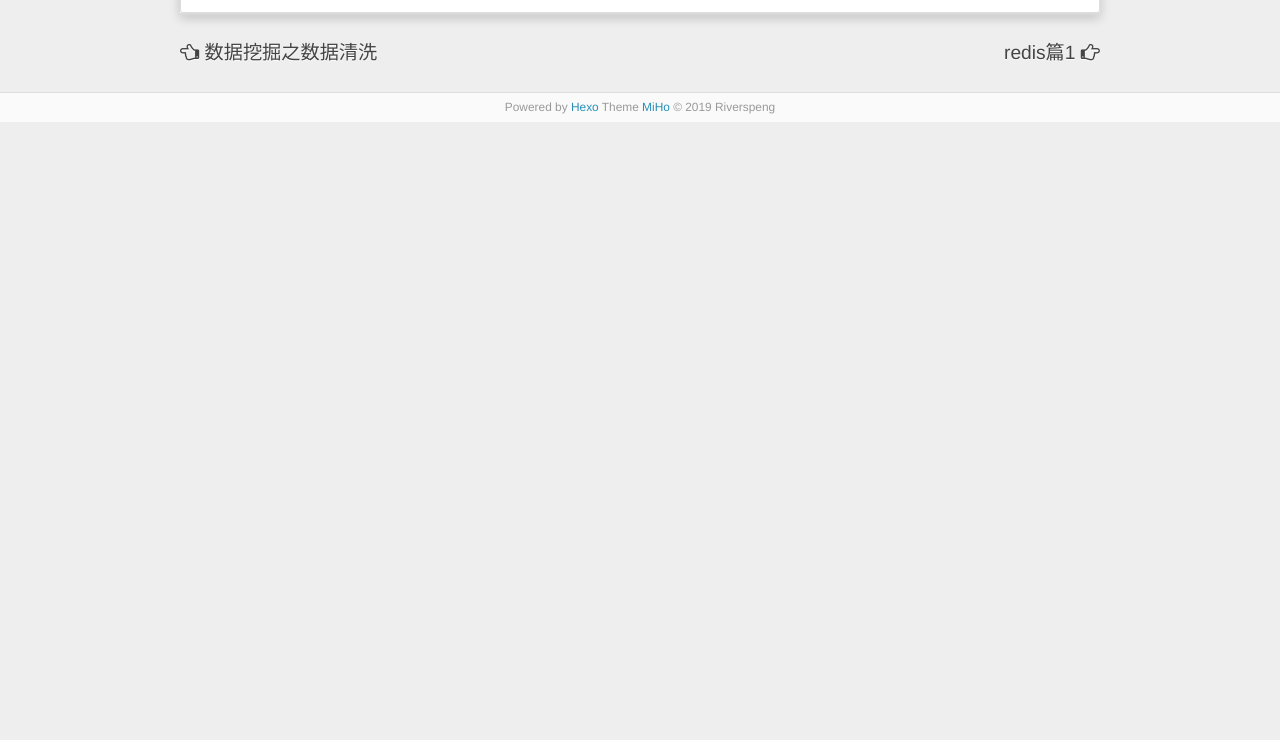
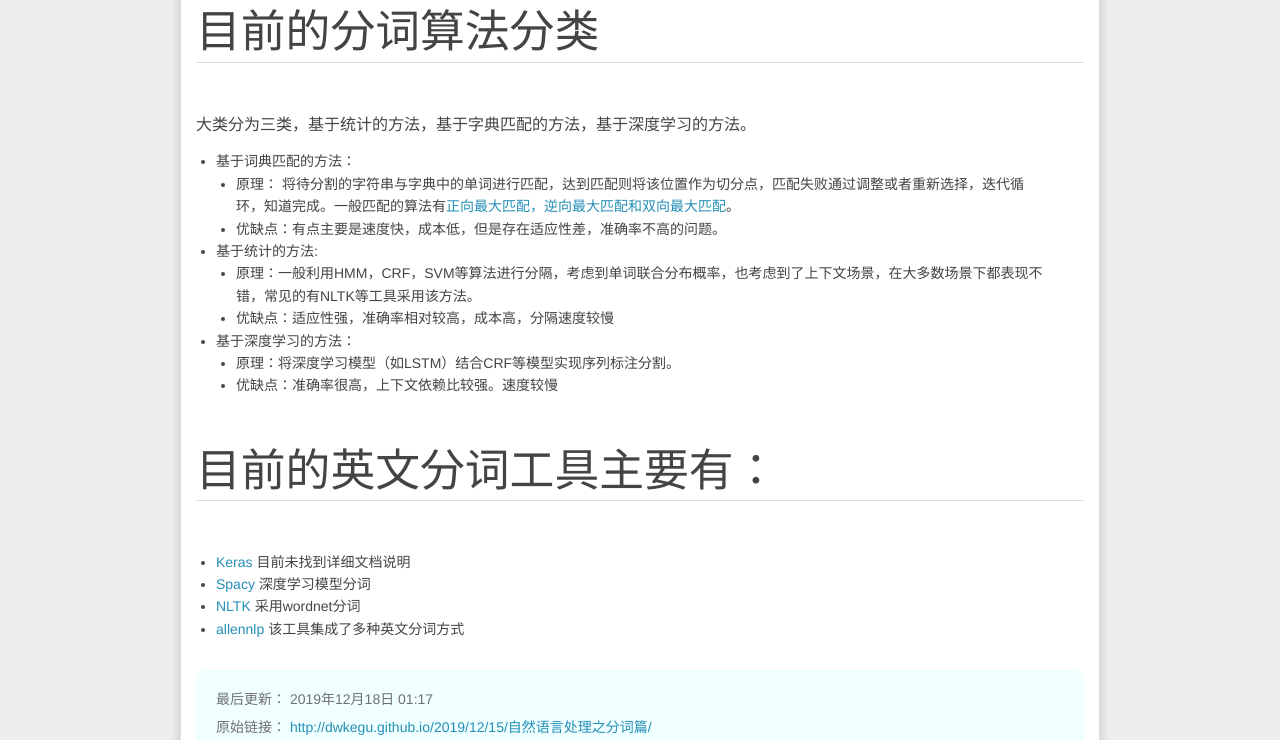
Before and after one commit to dwkegu/dwkegu.github.io, a plain HTML site: page 2019/12/15/自然语言处理之分词篇/index.html in a window 1280 px wide. Shown: the part 867-1607 px from the top of the page. Before the commit the page ends 989 px from the top, so only its background shows below. Drawn offline with nearby package versions, Linux system fonts and the light colour scheme; some packages are replaced by stand-ins of ours; a script that the page names is missing.

Commit message:
Site updated: 2019-12-18 01:17:19

```diff
--- a/2019/12/15/自然语言处理之分词篇/index.html
+++ b/2019/12/15/自然语言处理之分词篇/index.html
@@ -8,17 +8,17 @@
 
     <meta name="keywords" content="machine learning, deep learning, data mining, NLP">
 
-  <meta name="description" content="机器学习，数据挖掘，NLP技术博客">
+  <meta name="description" content="自然语言处理中的分词作用自然语言处理过程中，经常拿到的原始数据都是非结构化的数据，比如英文中，拿到的字符串数据，并不是一个个单词对象，需要逐个将单词分隔开，得到单词的序列，英文中这个问题稍微简单点。因为大多数英文单词之间都有空格隔开，碰到的问题主要是很多英文单词词态有多种。相比而言，中文分词就复杂得多，中文字符串中的词没有明显的分隔符号，需要从语义层面进行分隔。 目前的分词算法分类大类分为三类，基">
 <meta property="og:type" content="article">
 <meta property="og:title" content="自然语言处理之分词篇">
 <meta property="og:url" content="http://dwkegu.github.io/2019/12/15/自然语言处理之分词篇/index.html">
 <meta property="og:site_name" content="DayDream_Blog">
-<meta property="og:description" content="机器学习，数据挖掘，NLP技术博客">
+<meta property="og:description" content="自然语言处理中的分词作用自然语言处理过程中，经常拿到的原始数据都是非结构化的数据，比如英文中，拿到的字符串数据，并不是一个个单词对象，需要逐个将单词分隔开，得到单词的序列，英文中这个问题稍微简单点。因为大多数英文单词之间都有空格隔开，碰到的问题主要是很多英文单词词态有多种。相比而言，中文分词就复杂得多，中文字符串中的词没有明显的分隔符号，需要从语义层面进行分隔。 目前的分词算法分类大类分为三类，基">
 <meta property="og:locale" content="zh">
-<meta property="og:updated_time" content="2019-12-14T16:20:38.424Z">
+<meta property="og:updated_time" content="2019-12-17T17:17:02.585Z">
 <meta name="twitter:card" content="summary">
 <meta name="twitter:title" content="自然语言处理之分词篇">
-<meta name="twitter:description" content="机器学习，数据挖掘，NLP技术博客">
+<meta name="twitter:description" content="自然语言处理中的分词作用自然语言处理过程中，经常拿到的原始数据都是非结构化的数据，比如英文中，拿到的字符串数据，并不是一个个单词对象，需要逐个将单词分隔开，得到单词的序列，英文中这个问题稍微简单点。因为大多数英文单词之间都有空格隔开，碰到的问题主要是很多英文单词词态有多种。相比而言，中文分词就复杂得多，中文字符串中的词没有明显的分隔符号，需要从语义层面进行分隔。 目前的分词算法分类大类分为三类，基">
 
 
     <link rel="icon" href="/favicon.ico">
@@ -138,10 +138,35 @@
     <div class="article-entry post-content" itemprop="articleBody">
 
 
+            <h2 id="自然语言处理中的分词作用"><a href="#自然语言处理中的分词作用" class="headerlink" title="自然语言处理中的分词作用"></a>自然语言处理中的分词作用</h2><p>自然语言处理过程中，经常拿到的原始数据都是非结构化的数据，比如英文中，拿到的字符串数据，并不是一个个单词对象，需要逐个将单词分隔开，得到单词的序列，英文中这个问题稍微简单点。因为大多数英文单词之间都有空格隔开，碰到的问题主要是很多英文单词词态有多种。相比而言，中文分词就复杂得多，中文字符串中的词没有明显的分隔符号，需要从语义层面进行分隔。</p>
+<h2 id="目前的分词算法分类"><a href="#目前的分词算法分类" class="headerlink" title="目前的分词算法分类"></a>目前的分词算法分类</h2><p>大类分为三类，基于统计的方法，基于字典匹配的方法，基于深度学习的方法。</p>
+<ul>
+<li>基于词典匹配的方法：<ul>
+<li>原理： 将待分割的字符串与字典中的单词进行匹配，达到匹配则将该位置作为切分点，匹配失败通过调整或者重新选择，迭代循环，知道完成。一般匹配的算法有<a href="https://baike.baidu.com/item/%E6%9C%80%E5%A4%A7%E5%8C%B9%E9%85%8D%E7%AE%97%E6%B3%95" target="_blank" rel="noopener">正向最大匹配，逆向最大匹配和双向最大匹配</a>。</li>
+<li>优缺点：有点主要是速度快，成本低，但是存在适应性差，准确率不高的问题。</li>
+</ul>
+</li>
+<li>基于统计的方法:<ul>
+<li>原理：一般利用HMM，CRF，SVM等算法进行分隔，考虑到单词联合分布概率，也考虑到了上下文场景，在大多数场景下都表现不错，常见的有NLTK等工具采用该方法。</li>
+<li>优缺点：适应性强，准确率相对较高，成本高，分隔速度较慢</li>
+</ul>
+</li>
+<li>基于深度学习的方法：<ul>
+<li>原理：将深度学习模型（如LSTM）结合CRF等模型实现序列标注分割。</li>
+<li>优缺点：准确率很高，上下文依赖比较强。速度较慢</li>
+</ul>
+</li>
+</ul>
+<h2 id="目前的英文分词工具主要有："><a href="#目前的英文分词工具主要有：" class="headerlink" title="目前的英文分词工具主要有："></a>目前的英文分词工具主要有：</h2><ul>
+<li><a href="https://github.com/keras-team/keras" target="_blank" rel="noopener">Keras</a> 目前未找到详细文档说明</li>
+<li><a href="https://github.com/explosion/spaCy" target="_blank" rel="noopener">Spacy</a> 深度学习模型分词</li>
+<li><a href="https://github.com/nltk/nltk" target="_blank" rel="noopener">NLTK</a> 采用wordnet分词</li>
+<li><a href="https://allennlp.org/" target="_blank" rel="noopener">allennlp</a> 该工具集成了多种英文分词方式</li>
+</ul>
 
             <div class="post-copyright">
     <div class="content">
-        <p>最后更新： 2019年12月15日 00:20</p>
+        <p>最后更新： 2019年12月18日 01:17</p>
         <p>原始链接： <a class="post-url" href="/2019/12/15/自然语言处理之分词篇/" title="自然语言处理之分词篇">http://dwkegu.github.io/2019/12/15/自然语言处理之分词篇/</a></p>
         <footer>
             <a href="http://dwkegu.github.io">
@@ -249,6 +274,12 @@
   </div>
 </article>
 
+
+    <aside class="post-toc-pos post-toc-top" id="post-toc">
+        <nav class="post-toc-wrap">
+            <ol class="post-toc"><li class="post-toc-item post-toc-level-2"><a class="post-toc-link" href="#自然语言处理中的分词作用"><span class="post-toc-text">自然语言处理中的分词作用</span></a></li><li class="post-toc-item post-toc-level-2"><a class="post-toc-link" href="#目前的分词算法分类"><span class="post-toc-text">目前的分词算法分类</span></a></li><li class="post-toc-item post-toc-level-2"><a class="post-toc-link" href="#目前的英文分词工具主要有："><span class="post-toc-text">目前的英文分词工具主要有：</span></a></li></ol>
+        </nav>
+    </aside>
 
 
 <nav id="article-nav">
```
Also changed, not shown: content.json (+1 -1 lines), index.html (+2 -1 lines).
